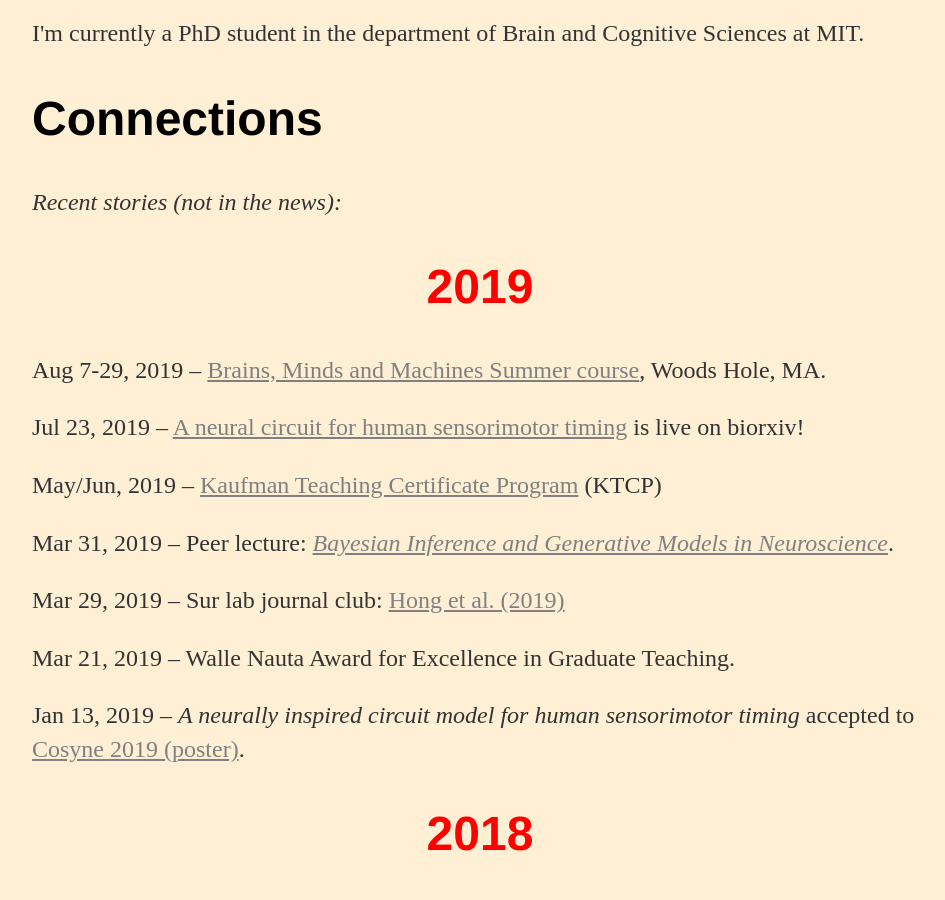
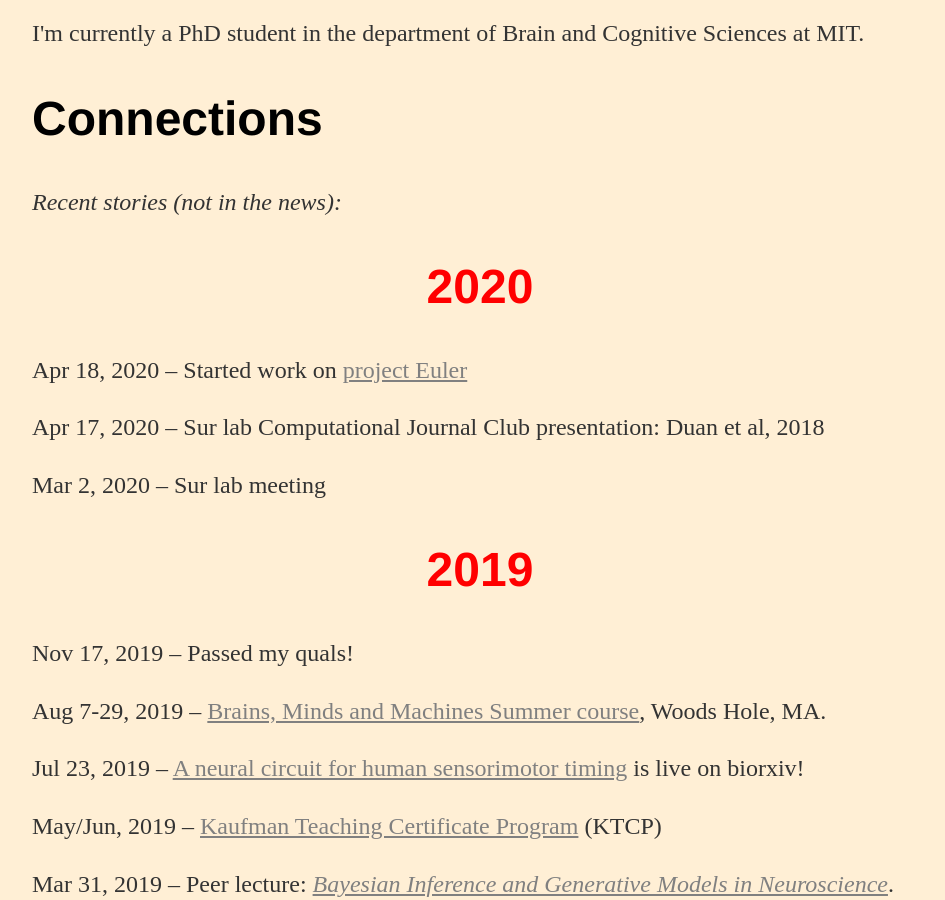
Before and after one commit to nhat-le/nhat-le.github.io, a Jekyll site: the page built from index.html, in a window 1280 px wide and 900 px high, scrolled down 210 px. Shown: the whole window, without its empty margins (160-1105 px from the left). Built offline with Jekyll 4.4.1, drawn with Linux system fonts in a browser that asks for light colours.

Commit message:
Updated main page

```diff
--- a/index.html
+++ b/index.html
@@ -13,66 +13,74 @@ title: Nhat Le, PhD student
 
 	<div class="entry-content">
 		<p><em>Recent stories (not in the news):</em></p>
+
+<h1 style="text-align: center;"><span style="color: #ff0000;"><strong>2020</strong></span></h1>
+	<p> Apr 18, 2020 &#8211; Started work on <a href="https://projecteuler.net/", target="_blank"> project Euler </a> </p>
+	<p> Apr 17, 2020 &#8211; Sur lab Computational Journal Club presentation: Duan et al, 2018 </p>
+	<p> Mar 2, 2020 &#8211; Sur lab meeting </p>
+
+
 <h1 style="text-align: center;"><span style="color: #ff0000;"><strong>2019</strong></span></h1>
+	<p> Nov 17, 2019 &#8211; Passed my quals! </p>
 
-<p>Aug 7-29, 2019 &#8211; <a href="https://cbmm.mit.edu/summer-school/2019">Brains, Minds and Machines Summer course</a>, Woods Hole, MA. </p>
+	<p>Aug 7-29, 2019 &#8211; <a href="https://cbmm.mit.edu/summer-school/2019", target="_blank">Brains, Minds and Machines Summer course</a>, Woods Hole, MA. </p>
 
-<p>Jul 23, 2019 &#8211; <a href="https://www.biorxiv.org/content/10.1101/712141v1.abstract">A neural circuit for human sensorimotor timing</a> is live on biorxiv! </p>
+	<p>Jul 23, 2019 &#8211; <a href="https://www.biorxiv.org/content/10.1101/712141v1.abstract", target="_blank">A neural circuit for human sensorimotor timing</a> is live on biorxiv! </p>
 
-<p>May/Jun, 2019 &#8211; <a href="files/Nhat_Minh_Le_Kaufman.pdf">Kaufman Teaching Certificate Program</a> (KTCP)</p>
+	<p>May/Jun, 2019 &#8211; <a href="files/Nhat_Minh_Le_Kaufman.pdf", target="_blank">Kaufman Teaching Certificate Program</a> (KTCP)</p>
 
-<p>Mar 31, 2019 &#8211; Peer lecture: <a href="files/peer_lecture_Bayes_033019.pdf"><em>Bayesian Inference and Generative Models in Neuroscience</em></a>.</p>
+	<p>Mar 31, 2019 &#8211; Peer lecture: <a href="files/peer_lecture_Bayes_033019.pdf", target="_blank"><em>Bayesian Inference and Generative Models in Neuroscience</em></a>.</p>
 
-<p>Mar 29, 2019 &#8211; Sur lab journal club: <a href="files/Journal_club_032919.pdf">Hong et al. (2019)</a></p>
+	<p>Mar 29, 2019 &#8211; Sur lab journal club: <a href="files/Journal_club_032919.pdf", target="_blank">Hong et al. (2019)</a></p>
 
-<p>Mar 21, 2019 &#8211; Walle Nauta Award for Excellence in Graduate Teaching.</p>
+	<p>Mar 21, 2019 &#8211; Walle Nauta Award for Excellence in Graduate Teaching.</p>
 
-<p>Jan 13, 2019 &#8211; <em>A neurally inspired circuit model for human sensorimotor timing</em> accepted to <a href="http://www.cosyne.org/c/index.php?title=Cosyne_19">Cosyne 2019 (poster)</a>.</p>
-<h1 style="text-align: center;"><span style="color: #ff0000;"><strong>2018</strong></span></h1>
+	<p>Jan 13, 2019 &#8211; <em>A neurally inspired circuit model for human sensorimotor timing</em> accepted to <a href="http://www.cosyne.org/c/index.php?title=Cosyne_19", target="_blank">Cosyne 2019 (poster)</a>.</p>
+	<h1 style="text-align: center;"><span style="color: #ff0000;"><strong>2018</strong></span></h1>
 
-<p>Dec 11, 2018 &#8211; Computational journal club on <a href="files/CompJC_120518.pdf">LFADS</a></p>
+	<p>Dec 11, 2018 &#8211; Computational journal club on <a href="files/CompJC_120518.pdf", target="_blank">LFADS</a></p>
 
-<p>Dec 7, 2018  &#8211; Student panelist for <a href="files/Student-Event-Briefing-12.7.18_as-of-11.8.18.pdf">MIT Campaign Leadership Council Meeting</a>.</p>
+	<p>Dec 7, 2018  &#8211; Student panelist for <a href="files/Student-Event-Briefing-12.7.18_as-of-11.8.18.pdf", target="_blank">MIT Campaign Leadership Council Meeting</a>.</p>
 
-<p>Nov 13, 2018 &#8211; First meeting of the MIT Computational Neuroscience Journal Club.</p>
+	<p>Nov 13, 2018 &#8211; First meeting of the MIT Computational Neuroscience Journal Club.</p>
 
-<p>Nov 5, 2018 &#8211; <a href="https://www.sfn.org/-/media/SfN/Documents/NEW-SfN/Meetings/Neuroscience-2018/Abstracts/Neuroscience-2018-Abstracts/SFN18_Abstract-PDFs---Posters_Mon_3_PM.pdf?la=en&amp;hash=F5F962DA045200FF4014D90B1A28106C51B58FAD">SfN 2018</a> poster presentation. <em>On the capacity of recurrent inhibition models for Bayesian updating and control of behavior.</em></p>
+	<p>Nov 5, 2018 &#8211; <a href="https://www.sfn.org/-/media/SfN/Documents/NEW-SfN/Meetings/Neuroscience-2018/Abstracts/Neuroscience-2018-Abstracts/SFN18_Abstract-PDFs---Posters_Mon_3_PM.pdf?la=en&amp;hash=F5F962DA045200FF4014D90B1A28106C51B58FAD", target="_blank">SfN 2018</a> poster presentation. <em>On the capacity of recurrent inhibition models for Bayesian updating and control of behavior.</em></p>
 
-<p>July 15-28, 2018 &#8211; Lead mentor for eTest <a href="http://etest.edu.vn/su-kien-he-2018">summer science camp on Neuroscience</a></p>
+	<p>July 15-28, 2018 &#8211; Lead mentor for eTest <a href="http://etest.edu.vn/su-kien-he-2018", target="_blank">summer science camp on Neuroscience</a></p>
 
-<p>July 10, 2018 &#8211; Officially joined the <a href="https://www.surlab.org/">Sur lab</a></p>
+	<p>July 10, 2018 &#8211; Officially joined the <a href="https://www.surlab.org/", target="_blank">Sur lab</a></p>
 
-<p>July 5, 2018 &#8211; Sur lab journal club:  <a href="files/Journal_club_0705.pptx">Markowitz et al. (2018)</a></p>
+	<p>July 5, 2018 &#8211; Sur lab journal club:  <a href="files/Journal_club_0705.pptx", target="_blank">Markowitz et al. (2018)</a></p>
 
-<p>July 3, 2018 &#8211; Peer lecture on Generalized Linear Models  (<a href="files/peer_lecture_GLM_0702.pptx">GLM</a>)</p>
+	<p>July 3, 2018 &#8211; Peer lecture on Generalized Linear Models  (<a href="files/peer_lecture_GLM_0702.pptx", target="_blank">GLM</a>)</p>
 
-<p>June 24, 2018 &#8211; Math and Science Summer Program (MaSSP) starts! View Python programming materials <a href="https://github.com/lmn93beo/MaSSP-Biology-2018">here</a>!</p>
-<p>June 21, 2018 &#8211; Abstract accepted for <a href="https://www.sfn.org/am2018">SfN 2018</a>: <em>On the capacity of recurrent inhibition models for Bayesian updating and control of behavior</em></p>
+	<p>June 24, 2018 &#8211; Math and Science Summer Program (MaSSP) starts! View Python programming materials <a href="https://github.com/lmn93beo/MaSSP-Biology-2018", target="_blank">here</a>!</p>
+	<p>June 21, 2018 &#8211; Abstract accepted for <a href="https://www.sfn.org/am2018", target="_blank">SfN 2018</a>: <em>On the capacity of recurrent inhibition models for Bayesian updating and control of behavior</em></p>
 
-<p>March 21, 2018 &#8211; <a href="files/feelab_meeting_032118.pdf">Fee lab meeting</a></p>
+	<p>March 21, 2018 &#8211; <a href="files/feelab_meeting_032118.pdf", target="_blank">Fee lab meeting</a></p>
 
-<p>February 17, 2018 &#8211; <a href="files/tet_2018_speech_021718.pdf">Speech at the VSA Lunar New Year celebration</a></p>
+	<p>February 17, 2018 &#8211; <a href="files/tet_2018_speech_021718.pdf", target="_blank">Speech at the VSA Lunar New Year celebration</a></p>
 
-<p>February 10, 2018 &#8211; MaSSP application questions go live! <a href="files/MaSSP-2018-_-Phan-cau-hoi-rieng.pdf">View here</a></p>
+	<p>February 10, 2018 &#8211; MaSSP application questions go live! <a href="files/MaSSP-2018-_-Phan-cau-hoi-rieng.pdf", target="_blank">View here</a></p>
 
-<p>January 8, 2018 &#8211; Henry Singleton (1940) Presidential Fellowship</p>
+	<p>January 8, 2018 &#8211; Henry Singleton (1940) Presidential Fellowship</p>
 
-<p>&nbsp;</p>
+	<p>&nbsp;</p>
 
 <h1 style="text-align: center;"><span style="color: #ff0000;"><strong>2017</strong></span></h1>
 
-<p>December 11, 2017 &#8211; <a href="files/final_project_520_LMN_print.pdf">Homotopy Methods in LASSO Problems: Principles and Extensions</a></p>
+	<p>December 11, 2017 &#8211; <a href="files/final_project_520_LMN_print.pdf", target="_blank">Homotopy Methods in LASSO Problems: Principles and Extensions</a></p>
 
-<p>December 8, 2017 &#8211;<a href="files/Peer_lecture_120817.pdf">  Peer lecture on Informative Figures</a></p>
+	<p>December 8, 2017 &#8211;<a href="files/Peer_lecture_120817.pdf", target="_blank">  Peer lecture on Informative Figures</a></p>
 
-<p>November 28, 2017 &#8211; <a href="files/Labmeeting_171128.pdf">Jazayeri lab meeting</a></p>
+	<p>November 28, 2017 &#8211; <a href="files/Labmeeting_171128.pdf", target="_blank">Jazayeri lab meeting</a></p>
 
 <p>&nbsp;</p>
 <h1 style="text-align: center;"><span style="color: #ff0000;"><strong>2016</strong></span></h1>
 
-<p><a href="files/SURF2016_presentation_1015.pdf">October 16, 2016 &#8211; SURF Presentation. Computational Tools for Behavioral Analysis of Zebra Finch Attractin Mutants</a></p>
+	<p><a href="files/SURF2016_presentation_1015.pdf", target="_blank">October 16, 2016 &#8211; SURF Presentation. Computational Tools for Behavioral Analysis of Zebra Finch Attractin Mutants</a></p>
 
-<p><a href="files/SURF2016_final_MinhNhatLe.pdf">September 24, 2016. SURF Paper &#8211; Computational Tools for Behavioral Analysis of Attractin Mutants</a></p>
+	<p><a href="files/SURF2016_final_MinhNhatLe.pdf", target="_blank">September 24, 2016. SURF Paper &#8211; Computational Tools for Behavioral Analysis of Attractin Mutants</a></p>
 <p>&nbsp;</p>
 <p>&nbsp;</p>
 <p>&nbsp;</p>
```
